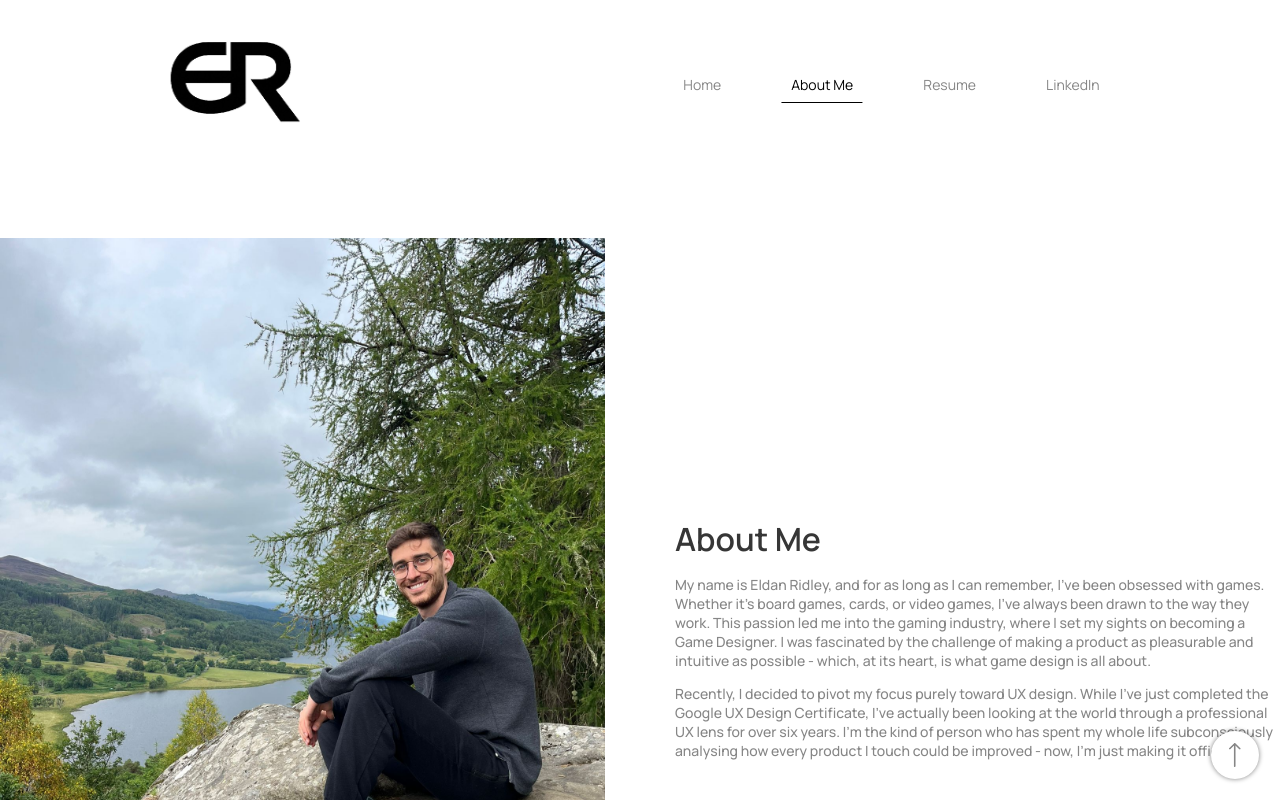
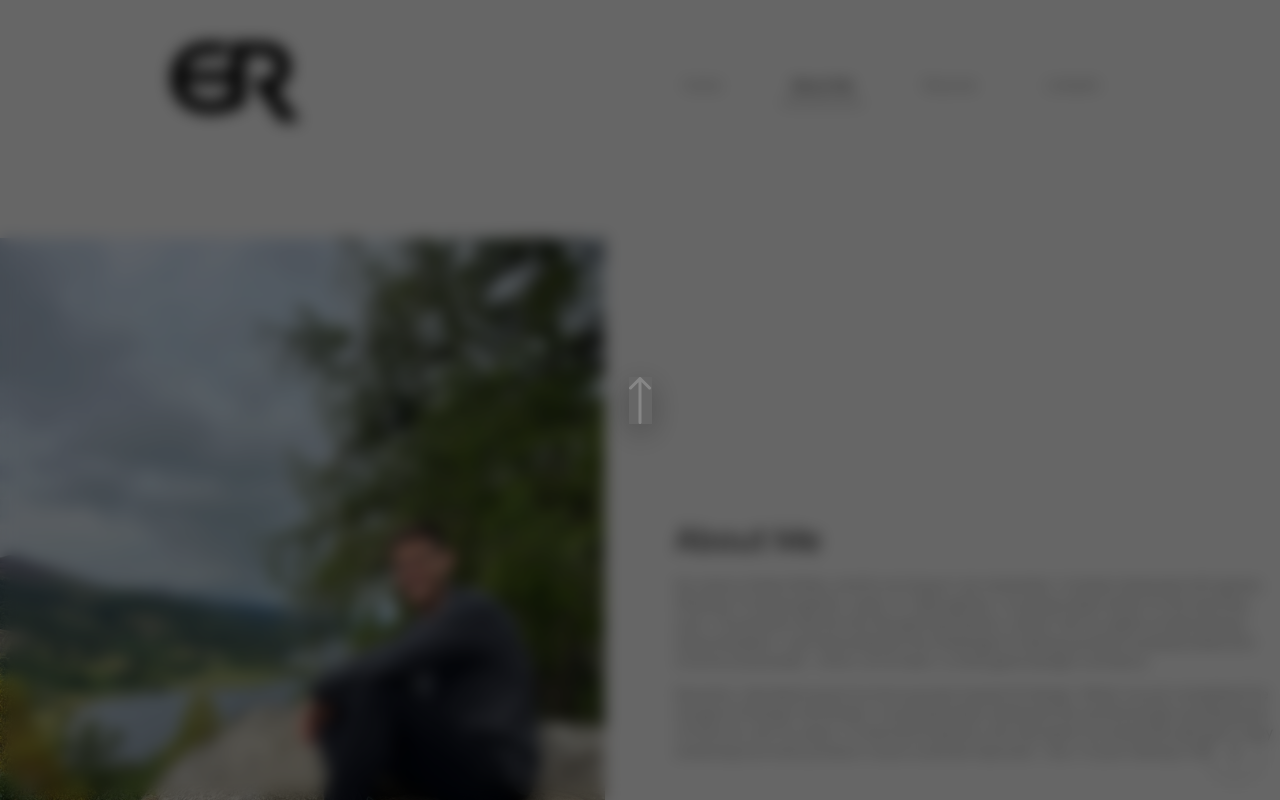
Before and after one commit to mikaridley/Eldan-Ridley-s-Portfolio, a React (Vite) app: page /about-me in a window 1280 px wide. Both pictures are taken after a click on the button 1235 px from the left and 755 px from the top of the page. Shown: the top 800 px of the page. Built offline with nearby package versions, Linux system fonts and the light colour scheme.

Commit message:
make images clickable and interactional

```diff
--- a/src/RootCmp.jsx
+++ b/src/RootCmp.jsx
@@ -5,6 +5,7 @@ import { AboutMePage } from './pages/AboutMePage'
 import { AppHeader } from './cmps/AppHeader'
 import { AppFooter } from './cmps/AppFooter'
 import { ScrollToTop } from './cmps/ScrollToTop'
+import { GlobalLightbox } from './cmps/GlobalLightbox'
 
 export function RootCmp() {
   const { pathname } = useLocation()
@@ -22,6 +23,7 @@ export function RootCmp() {
       </main>
       <AppFooter />
       <ScrollToTop />
+      <GlobalLightbox />
     </div>
   )
 }
--- a/src/assets/styles/basics/base.css
+++ b/src/assets/styles/basics/base.css
@@ -72,6 +72,10 @@ svg,
 picture {
   display: block;
   max-width: 100%;
+}
+
+main img {
+  cursor: pointer;
 }
 
 ul,
--- /dev/null
+++ b/src/assets/styles/cmps/GlobalLightbox.css
@@ -0,0 +1,24 @@
+.global-lightbox {
+  position: fixed;
+  inset: 0;
+  z-index: 1000;
+  display: flex;
+  align-items: center;
+  justify-content: center;
+  padding: 2rem;
+  background: rgba(0, 0, 0, 0.6);
+  backdrop-filter: blur(8px);
+  -webkit-backdrop-filter: blur(8px);
+  cursor: pointer;
+}
+
+.global-lightbox-img {
+  max-width: 90vw;
+  max-height: 90vh;
+  width: auto;
+  height: auto;
+  object-fit: contain;
+  display: block;
+  cursor: default;
+  box-shadow: 0 8px 32px rgba(0, 0, 0, 0.3);
+}
--- a/src/assets/styles/cmps/ImgsCarousel.css
+++ b/src/assets/styles/cmps/ImgsCarousel.css
@@ -44,6 +44,7 @@
       object-fit: contain;
       object-position: center;
       display: block;
+      cursor: default;
     }
   }
 
--- /dev/null
+++ b/src/cmps/GlobalLightbox.jsx
@@ -0,0 +1,40 @@
+import { useState, useEffect } from 'react'
+import '../assets/styles/cmps/GlobalLightbox.css'
+
+export function GlobalLightbox() {
+  const [lightboxSrc, setLightboxSrc] = useState(null)
+
+  useEffect(() => {
+    const onDocumentClick = (e) => {
+      if (e.target.tagName !== 'IMG') return
+      if (e.target.closest('.imgs-carousel')) return
+      e.preventDefault()
+      e.stopPropagation()
+      const src = e.target.currentSrc || e.target.src
+      if (src) setLightboxSrc(src)
+    }
+    document.addEventListener('click', onDocumentClick, true)
+    return () => document.removeEventListener('click', onDocumentClick, true)
+  }, [])
+
+  const close = () => setLightboxSrc(null)
+
+  if (!lightboxSrc) return null
+
+  return (
+    <div
+      className="global-lightbox"
+      onClick={close}
+      role="dialog"
+      aria-modal="true"
+      aria-label="Enlarged image"
+    >
+      <img
+        src={lightboxSrc}
+        alt="Enlarged"
+        onClick={(e) => e.stopPropagation()}
+        className="global-lightbox-img"
+      />
+    </div>
+  )
+}
```
